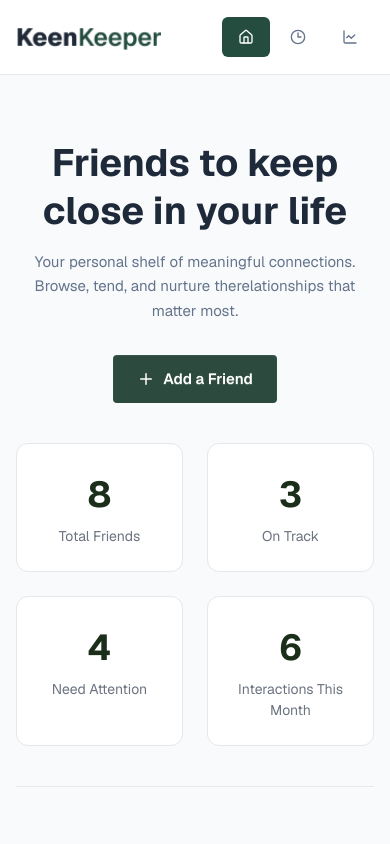
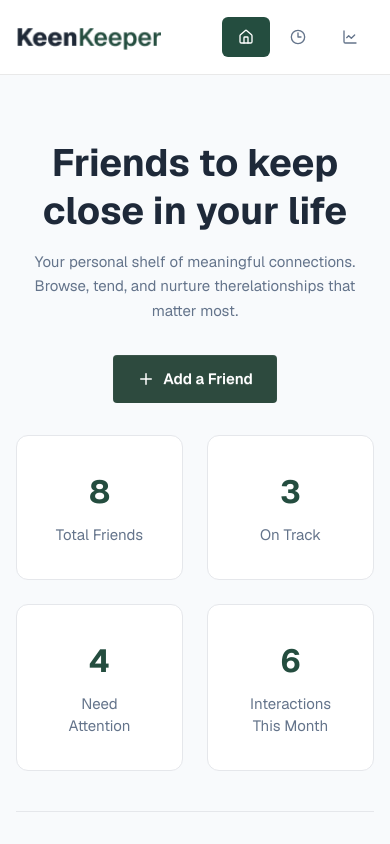
Before and after one commit to kazimizan77/Assignment-07, a React (Vite) app: page / in a window 390 px wide. Shown: the top 844 px of the page. Built offline with nearby package versions, Linux system fonts and the light colour scheme.

Commit message:
fix: improve summary card layout responsiveness

```diff
--- a/src/components/homepage/SummaryCards.jsx
+++ b/src/components/homepage/SummaryCards.jsx
@@ -1,26 +1,42 @@
 const SummaryCards = () => {
   return (
-    <section className="bg-[#f8fafcFF] py-10">
+    <section className="bg-[#f8fafcFF] py-8 md:py-10">
       <div className="max-w-[1280px] mx-auto px-4 md:px-6">
         <div className="grid grid-cols-2 md:grid-cols-4 gap-6">
-          <div className="bg-white border border-[#E5E7EB] rounded-xl p-6 text-center hover:shadow-md hover:-translate-y-1 transition duration-300">
-            <h3 className="text-[#1a2e1a] text-[36px] md:text-[42px] font-bold">8</h3>
-            <p className="text-[#6B7280] text-[14px] mt-1">Total Friends</p>
+          <div className="bg-white border border-[#E5E7EB] rounded-xl p-8 text-center hover:shadow-md hover:-translate-y-1 transition duration-400">
+            <h3 className="text-[#244d3fFF] text-[32px] md:text-[36px] font-bold">
+              8
+            </h3>
+            <p className="text-[#64748bFF] text-[15px] md:text-[18px] mt-2">
+              Total Friends
+            </p>
           </div>
-          <div className="bg-white border border-[#E5E7EB] rounded-xl p-6 text-center hover:shadow-md hover:-translate-y-1 transition duration-300">
-            <h3 className="text-[#1a2e1a] text-[36px] md:text-[42px] font-bold">3</h3>
-            <p className="text-[#6B7280] text-[14px] mt-1">On Track</p>
+          <div className="bg-white border border-[#E5E7EB] rounded-xl p-8 text-center hover:shadow-md hover:-translate-y-1 transition duration-400">
+            <h3 className="text-[#244d3fFF] text-[32px] md:text-[36px] font-bold">
+              3
+            </h3>
+            <p className="text-[#64748bFF] text-[15px] md:text-[18px] mt-2">
+              On Track
+            </p>
           </div>
-          <div className="bg-white border border-[#E5E7EB] rounded-xl p-6 text-center hover:shadow-md hover:-translate-y-1 transition duration-300">
-            <h3 className="text-[#1a2e1a] text-[36px] md:text-[42px] font-bold">4</h3>
-            <p className="text-[#6B7280] text-[14px] mt-1">Need Attention</p>
+          <div className="bg-white border border-[#E5E7EB] rounded-xl p-8 text-center hover:shadow-md hover:-translate-y-1 transition duration-400">
+            <h3 className="text-[#244d3fFF] text-[32px] md:text-[36px] font-bold">
+              4
+            </h3>
+            <p className="text-[#64748bFF] text-[15px] md:text-[18px] mt-2">
+              Need Attention
+            </p>
           </div>
-          <div className="bg-white border border-[#E5E7EB] rounded-xl p-6 text-center hover:shadow-md hover:-translate-y-1 transition duration-300">
-            <h3 className="text-[#1a2e1a] text-[36px] md:text-[42px] font-bold">6</h3>
-            <p className="text-[#6B7280] text-[14px] mt-1">Interactions This Month</p>
+          <div className="bg-white border border-[#E5E7EB] rounded-xl p-8 text-center hover:shadow-md hover:-translate-y-1 transition duration-400">
+            <h3 className="text-[#244d3fFF] text-[32px] md:text-[36px] font-bold">
+              6
+            </h3>
+            <p className="text-[#64748bFF] text-[15px] md:text-[18px] mt-2">
+              Interactions This Month
+            </p>
           </div>
         </div>
-        <div className="border-b border-[#e9e9e9] mt-10"></div>
+        <div className="border-b border-gray-200 mt-10"></div>
       </div>
     </section>
   );
```
